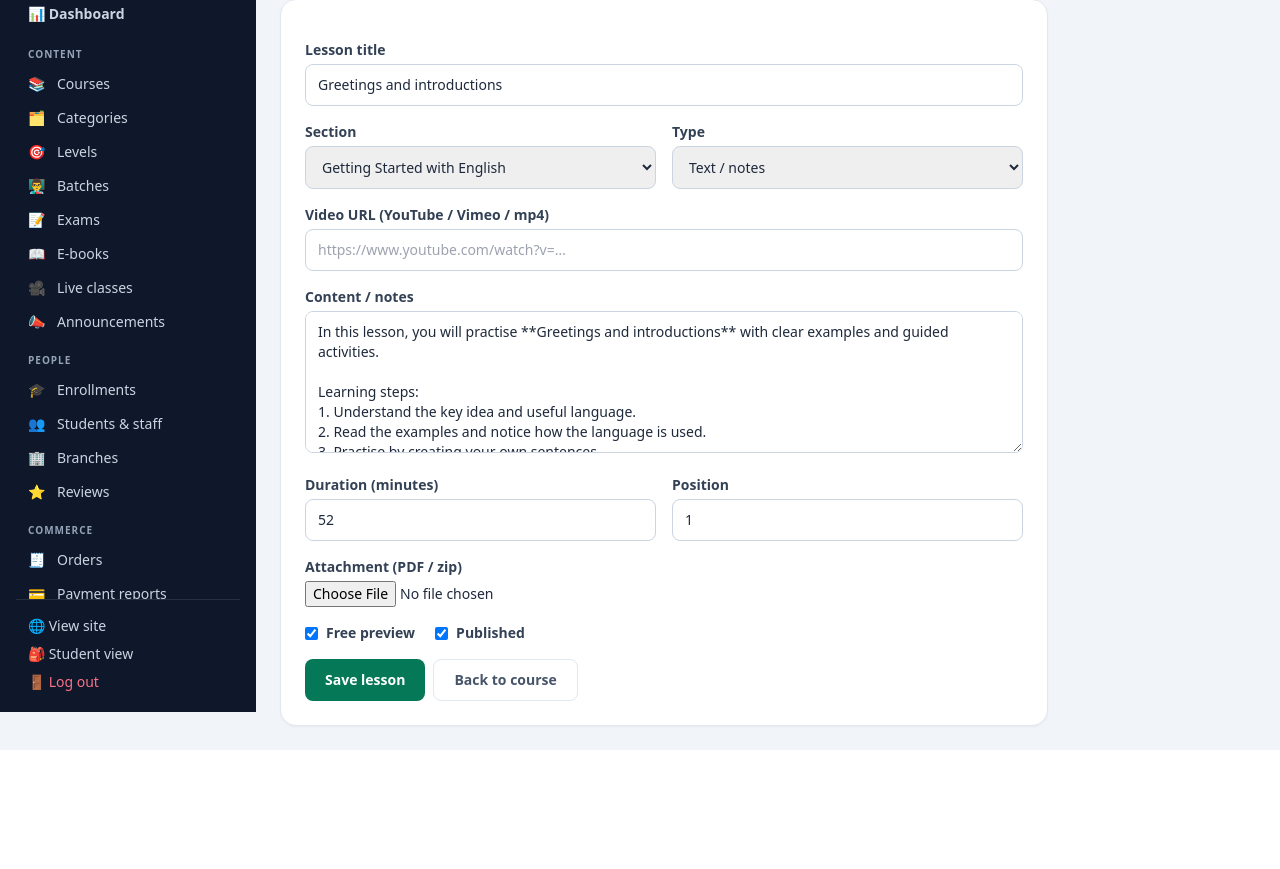
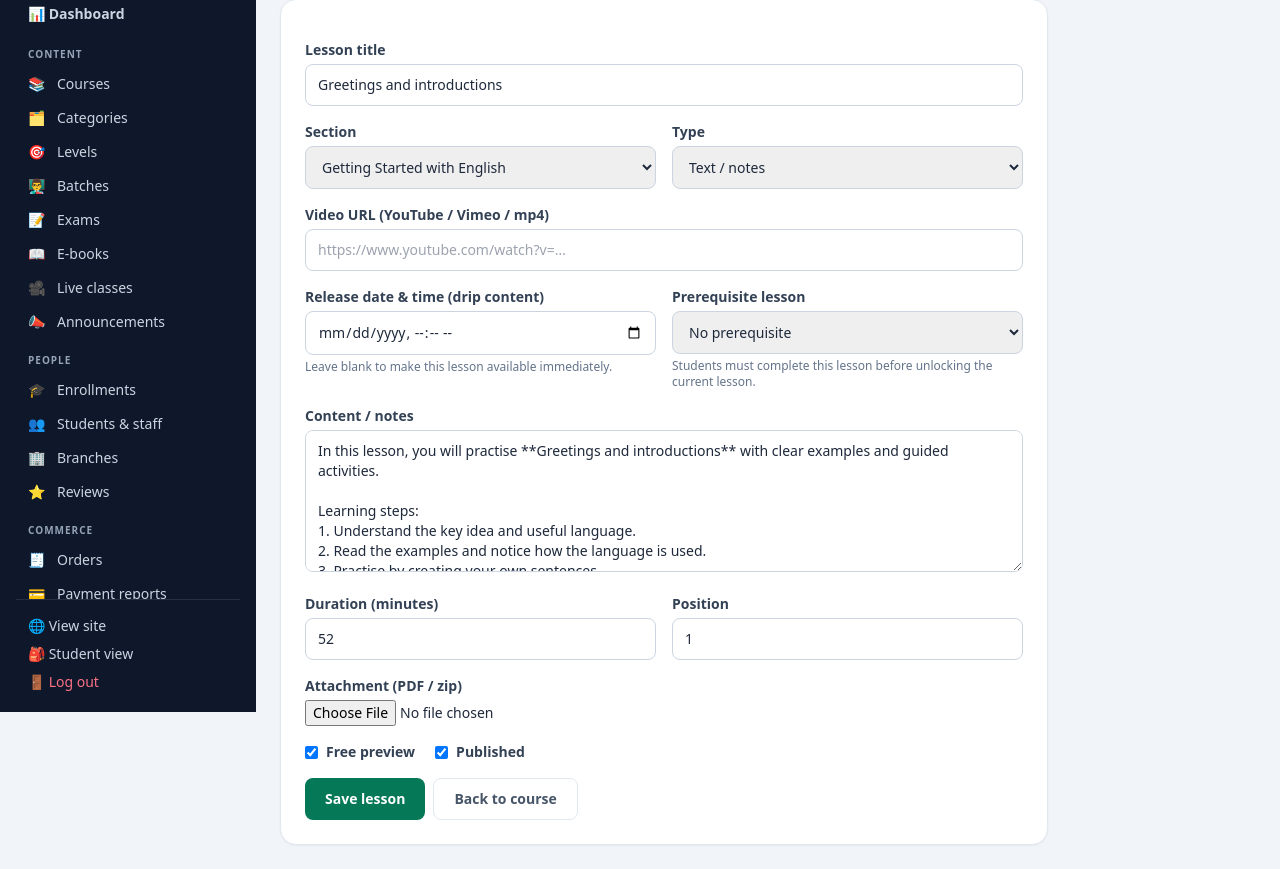
Before and after one commit to lalchandakand-LMS/Laravel-Project-LMS--only-laravel--, a Laravel app: page /admin/lessons/1/edit in a window 1280 px wide. Shown: the part 88-957 px from the top of the page. Before the commit the page ends 838 px from the top, so only its background shows below. Run offline with Laravel 12, Linux system fonts and the light colour scheme; a user stored in the database is signed in; data comes from the database, SQL or seed files in the repository; data that the repository does not hold is empty; some libraries are stand-ins or nearby versions.

Commit message:
Add drip release and prerequisite controls to lesson editor

```diff
--- a/resources/views/admin/lessons/form.blade.php
+++ b/resources/views/admin/lessons/form.blade.php
@@ -35,6 +35,21 @@
             <label class="mb-1 block text-sm font-semibold text-slate-700">Video URL (YouTube / Vimeo / mp4)</label>
             <input name="video_url" value="{{ old('video_url', $lesson->video_url) }}" placeholder="https://www.youtube.com/watch?v=…" class="w-full rounded-lg border border-slate-300 px-3 py-2.5 text-sm">
         </div>
+        <div>
+            <label class="mb-1 block text-sm font-semibold text-slate-700">Release date & time (drip content)</label>
+            <input type="datetime-local" name="available_at" value="{{ old('available_at', optional($lesson->available_at)->format('Y-m-d\TH:i')) }}" class="w-full rounded-lg border border-slate-300 px-3 py-2.5 text-sm">
+            <p class="mt-1 text-xs text-slate-500">Leave blank to make this lesson available immediately.</p>
+        </div>
+        <div>
+            <label class="mb-1 block text-sm font-semibold text-slate-700">Prerequisite lesson</label>
+            <select name="prerequisite_lesson_id" class="w-full rounded-lg border border-slate-300 px-3 py-2.5 text-sm">
+                <option value="">No prerequisite</option>
+                @foreach ($lessons as $prerequisite)
+                    <option value="{{ $prerequisite->id }}" @selected(old('prerequisite_lesson_id', $lesson->prerequisite_lesson_id) == $prerequisite->id)>{{ $prerequisite->title }}</option>
+                @endforeach
+            </select>
+            <p class="mt-1 text-xs text-slate-500">Students must complete this lesson before unlocking the current lesson.</p>
+        </div>
         <div class="sm:col-span-2">
             <label class="mb-1 block text-sm font-semibold text-slate-700">Content / notes</label>
             <textarea name="content" rows="6" class="w-full rounded-lg border border-slate-300 px-3 py-2.5 text-sm">{{ old('content', $lesson->content) }}</textarea>
```
